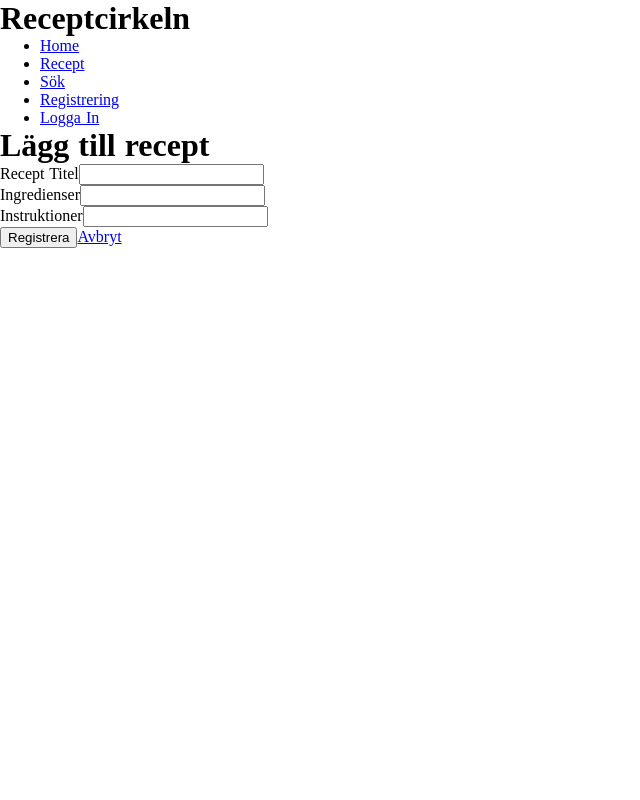
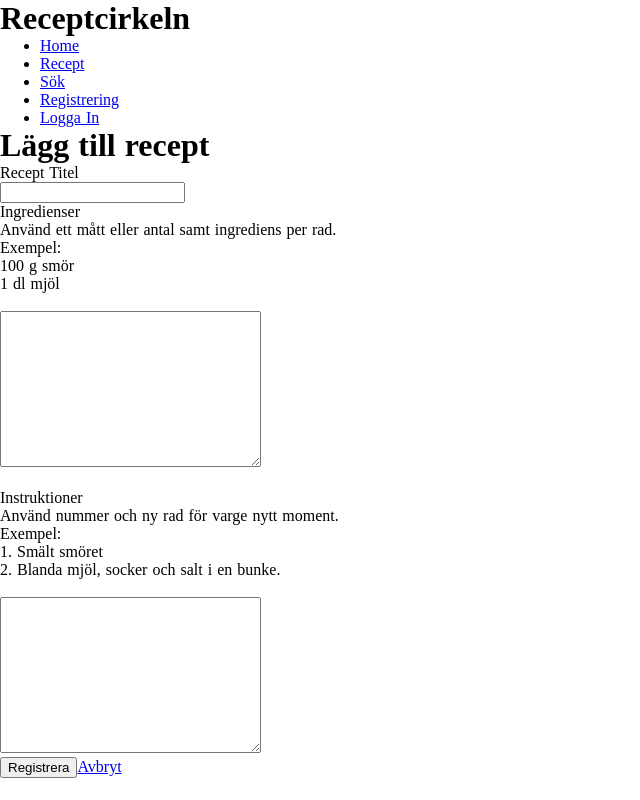
Before and after one commit to erax83/u11-fullstack-nuxt, a Nuxt app: page /recepie/addRecepies in a window 1280 px wide. Shown: the whole page, without its empty margins (0-640 px from the left). Built offline with nearby package versions, Linux system fonts and the light colour scheme; no server answers; a web font is replaced by a local one.

Commit message:
add text fields and instructions

```diff
--- a/components/Recepie.vue
+++ b/components/Recepie.vue
@@ -1,10 +1,12 @@
 <template>
   <div>
-    <h2>Recept Component</h2>
     <h2>{{ currentRecepie.title }}</h2>
+    <br>
     <p>{{ currentRecepie.ingrediences }}</p>
+    <br>
     <p>{{ currentRecepie.instructions }}</p>
-    <p>{{ currentRecepie.author }}</p>
+    <br>
+    <p>Receptet inlaggt av: {{ currentRecepie.author }}</p>
 
   </div>
 </template>
--- a/pages/recepie/addRecepies.vue
+++ b/pages/recepie/addRecepies.vue
@@ -2,18 +2,39 @@
   <div>
     <h1>Lägg till recept</h1>
     <form action="" method="post" @submit.prevent="submitForm()">
-      <div>
-        <label for>Recept Titel</label>
-        <input type="text" v-model="title" />
-      </div>
-      <div>
-        <label for>Ingredienser</label>
-        <input type="text" v-model="ingrediences" />
-      </div>
-      <div>
-        <label for>Instruktioner</label>
-        <input type="text" v-model="instructions" />
-      </div>
+      <label for="title">Recept Titel</label>
+      <br>
+      <input id="title" type="text" v-model="title" />
+      <br>
+      <label for="ingrediences">Ingredienser</label>
+      <p>Använd ett mått eller antal samt ingrediens per rad.</p>
+      <p>Exempel:</p>
+      <p>100 g smör</p>
+      <p>1 dl mjöl</p>
+      <br>
+      <textarea
+        id="ingrediences"
+        type="text"
+        rows="10"
+        cols="30"
+        v-model="ingrediences"
+      />
+      <br>
+      <br>
+      <label for="instructions">Instruktioner</label>
+      <p>Använd nummer och ny rad för varge nytt moment.</p>
+      <p>Exempel:</p>
+      <p>1. Smält smöret</p>
+      <p>2. Blanda mjöl, socker och salt i en bunke.</p>
+      <br>
+      <textarea
+        id="instructions"
+        type="text"
+        rows="10"
+        cols="30"
+        v-model="instructions"
+      />
+      <br>
       <input type="submit" value="Registrera" />
 
       <div v-if="$auth.loggedIn">
@@ -36,7 +57,7 @@ export default {
       instructions: null,
       myRecepies: null,
       status: false,
-      recepieId: null,
+      recepieId: null
       // author: this.$auth.user.user_name
     };
   },
@@ -60,7 +81,7 @@ export default {
           // console.log('auth: ' + $auth.user);
           console.log("Recepie id: " + response.data._id);
           this.recepieId = response.data._id;
-          alert('Recept registrerat!')
+          alert("Recept registrerat!");
           this.addToUser();
           window.location.reload(true);
         });
```
